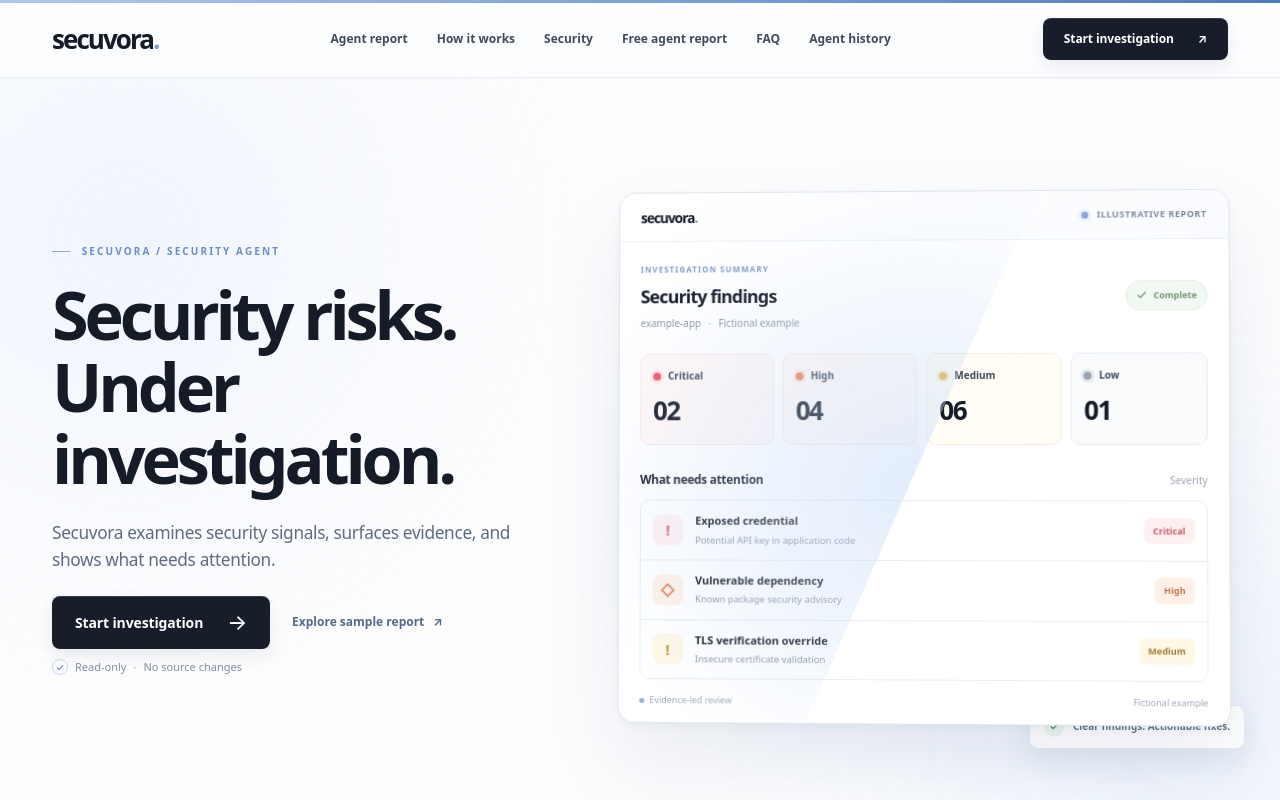
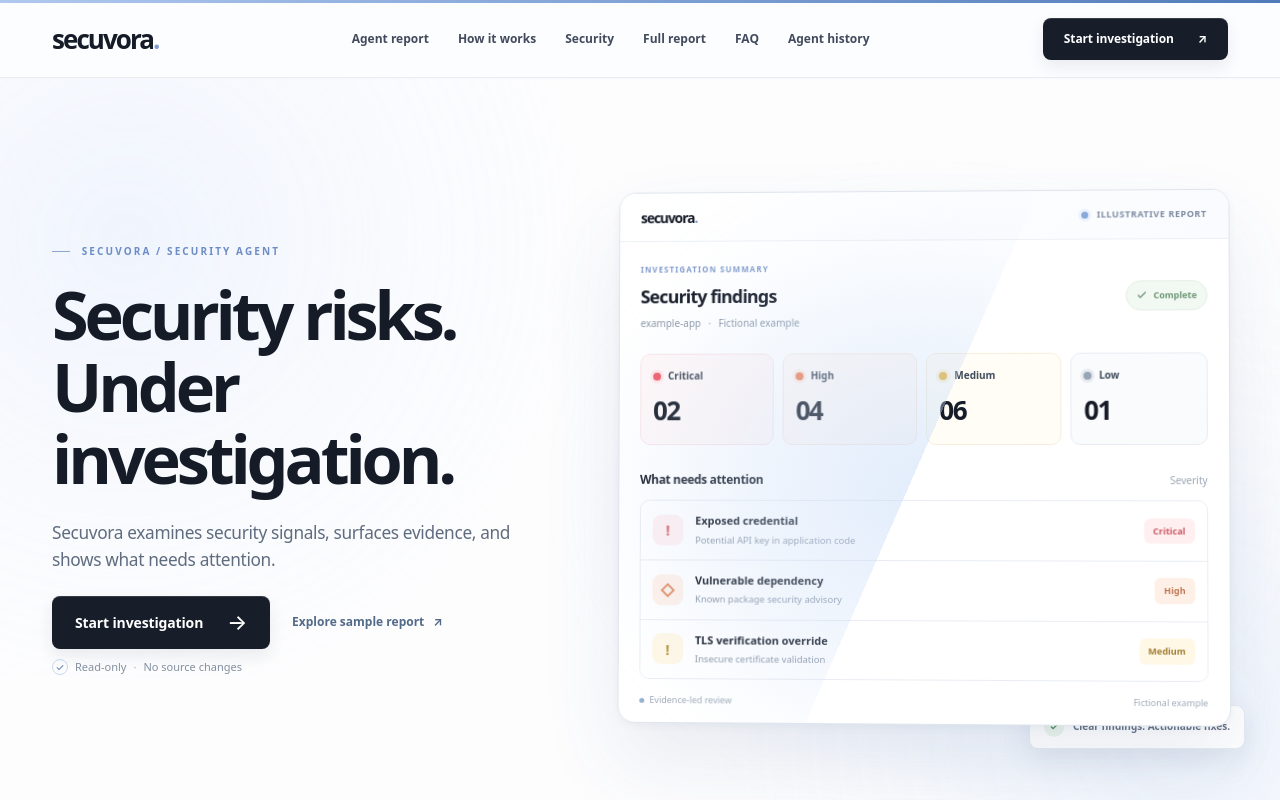
Before and after one commit to helloskyorigin/Safe-sure, a Next.js app: page / in a window 1280 px wide. Shown: the top 800 px of the page. Built offline with nearby package versions, Linux system fonts and the light colour scheme.

Commit message:
Clean navigation copy

```diff
--- a/components/Header.tsx
+++ b/components/Header.tsx
@@ -80,7 +80,7 @@ export default function Header({ onOpenAssessment }: HeaderProps) {
             <a href="#product">Agent report</a>
             <a href="#how">How it works</a>
             <a href="#security">Security</a>
-            <a href="#pricing">Free agent report</a>
+            <a href="#pricing">Full report</a>
             <a href="#faq">FAQ</a>
             <Link href="/assess/history">Agent history</Link>
           </nav>
@@ -121,7 +121,7 @@ export default function Header({ onOpenAssessment }: HeaderProps) {
             Security
           </a>
           <a href="#pricing" onClick={closeMenu}>
-            Free report
+            Full report
           </a>
           <a href="#faq" onClick={closeMenu}>
             FAQ
```
